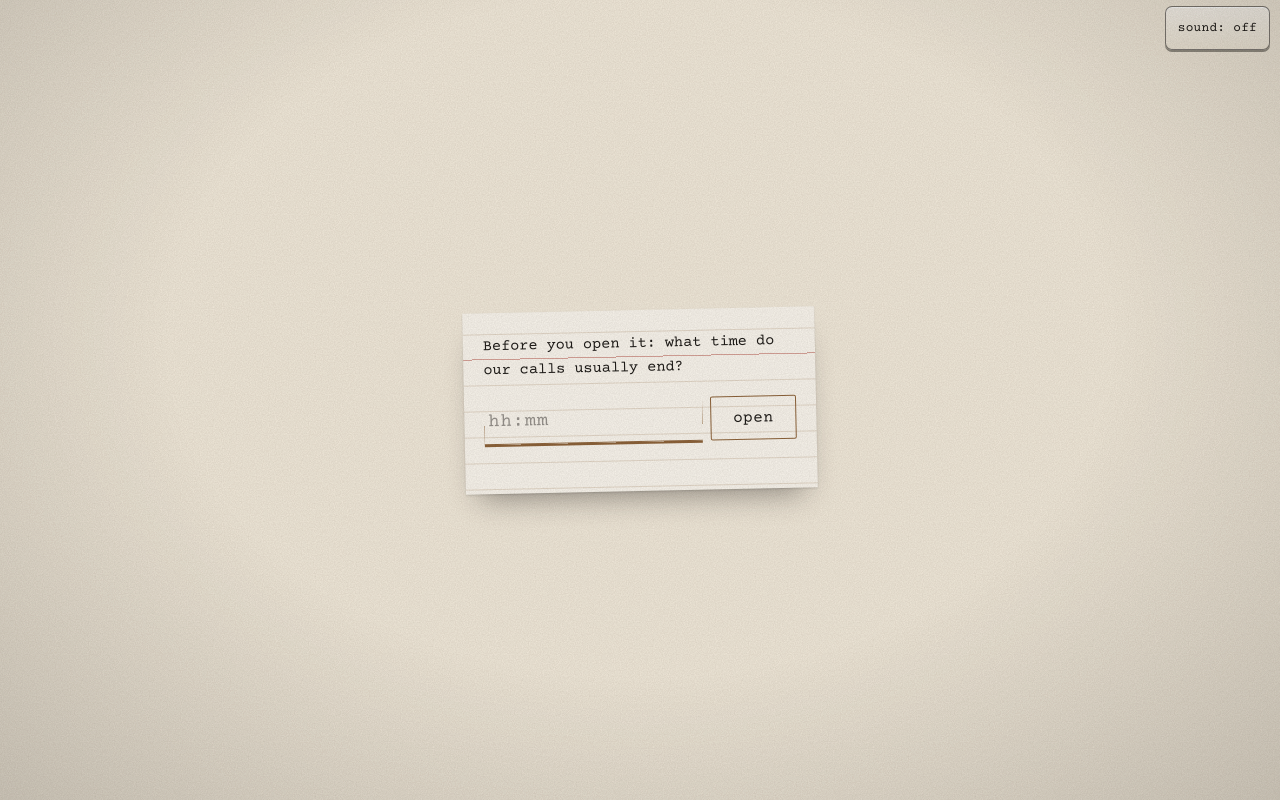
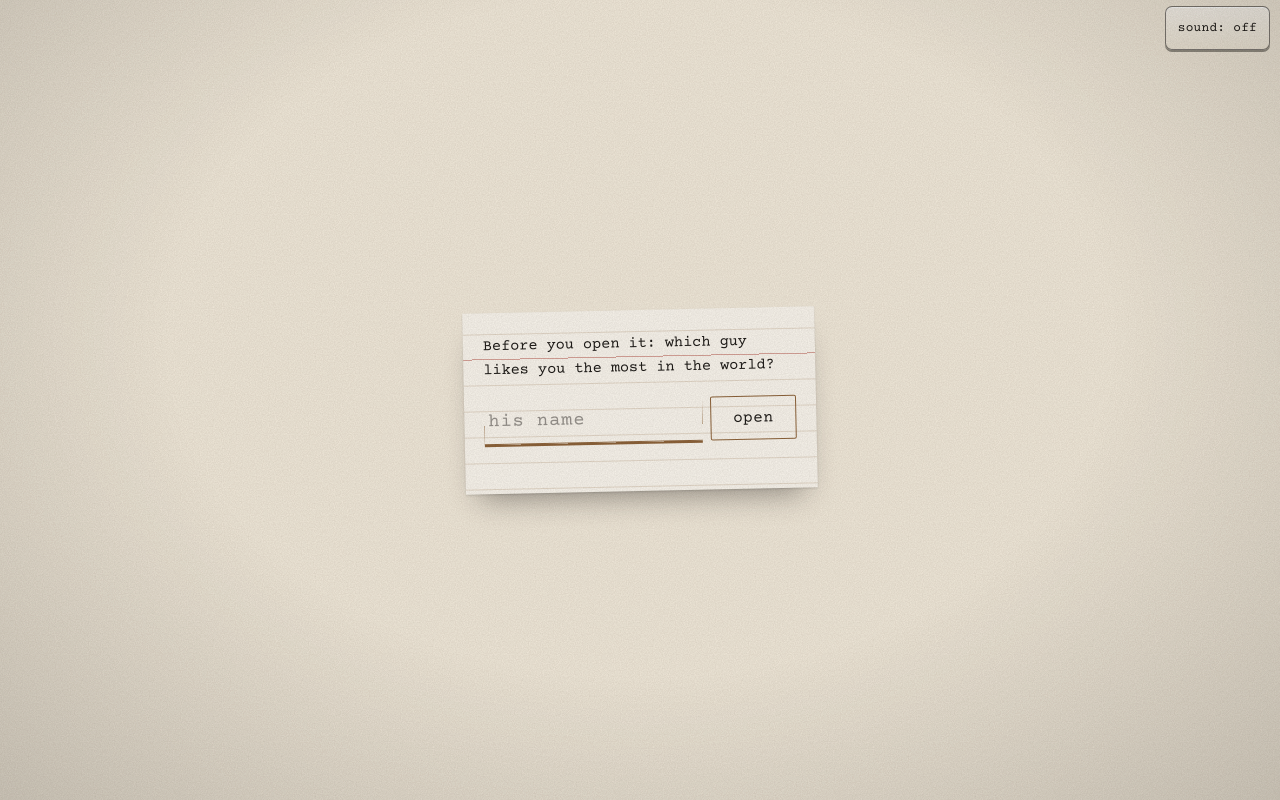
Before and after one commit to coreyoneumbrellarecords-glitch/marginalia, a plain HTML site: page index.html in a window 1280 px wide. Drawn offline with nearby package versions, Linux system fonts and the light colour scheme; a web font is replaced by a local one.

Commit message:
First edition snapshot

```diff
--- a/index.html
+++ b/index.html
@@ -567,11 +567,11 @@
 
   const CONTENT = {
     gate: {
-      prompt: 'Before you open it: what time do our calls usually end?',
-      placeholder: 'hh:mm',
-      wrong: 'Later than that, usually.',
+      prompt: 'Before you open it: which guy likes you the most in the world?',
+      placeholder: 'his name',
+      wrong: 'Guess again. You know this one.',
       button: 'open',
-      answers: ['3', '3am', '3:00', '3:00am', '300', 'three', '3a.m.', '3:00a.m.'],
+      answers: ['corey', 'corey.', 'corey!'],
     },
     cover: {
       title: 'Marginalia',
```
